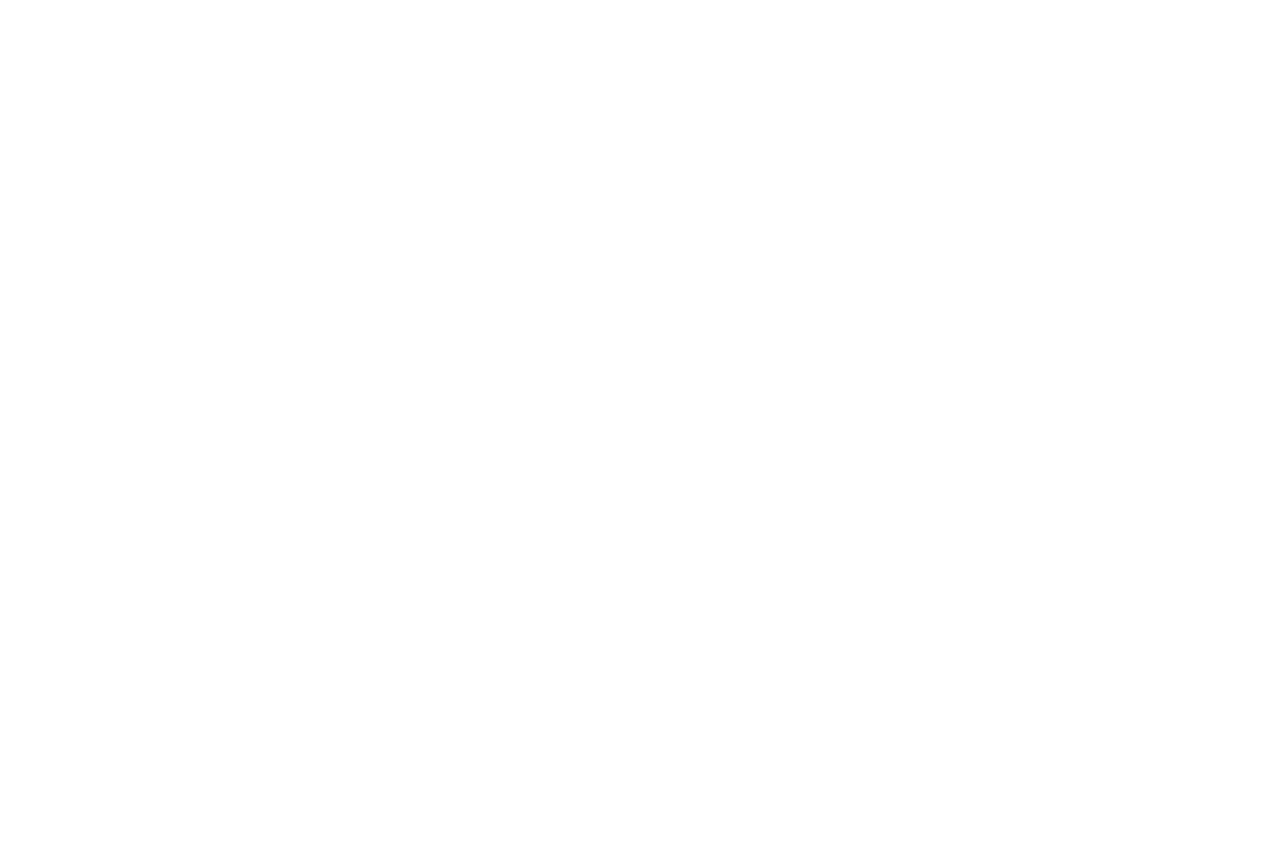
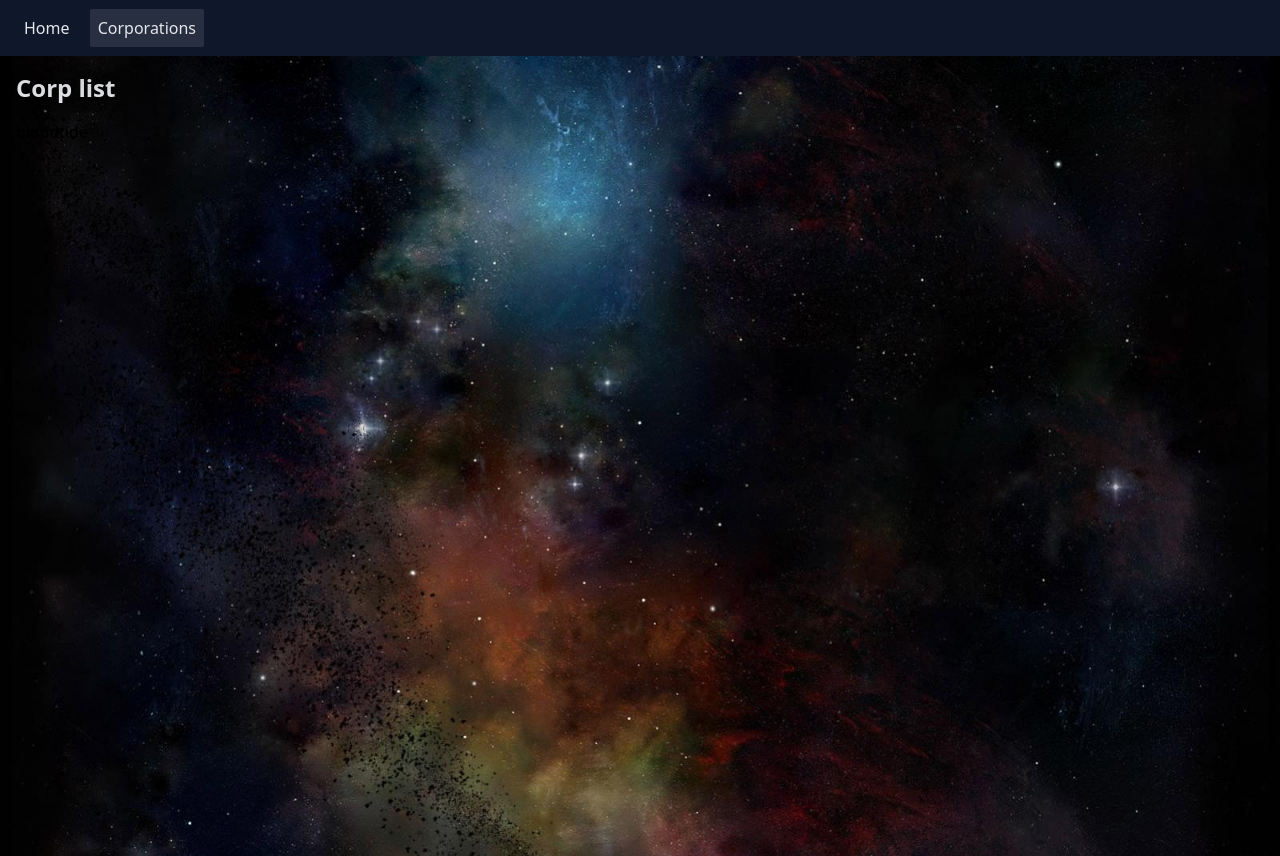
Before and after one commit to michal-stachura/hades-star, a Nuxt app: page /corporations in a window 1280 px wide. Before the commit this address had no page. Before the commit the page ends 800 px from the top, so only its background shows below. Built offline with nearby package versions, Linux system fonts and the light colour scheme.

Commit message:
base layout + page trransitions

```diff
--- /dev/null
+++ b/components/NavBar.vue
@@ -0,0 +1,19 @@
+<template>
+  <div class="fixed top-0 w-full shadow-b shadow-2xl p-4 bg-slate-900 text-gray-200">
+    <NuxtLink to="/">
+      Home
+    </NuxtLink>
+    <NuxtLink to="/corporations">
+      Corporations
+    </NuxtLink>
+  </div>
+</template>
+
+<style lang="scss" scoped>
+a {
+  @apply p-2 rounded-sm mr-2
+}
+.router-link-active {
+  @apply bg-gray-50/10;
+}
+</style>
--- /dev/null
+++ b/components/Ui/HeaderH1.vue
@@ -0,0 +1,5 @@
+<template>
+  <h1 class="pb-4 text-2xl font-semibold text-gray-200">
+    <slot />
+  </h1>
+</template>
--- /dev/null
+++ b/layouts/default.vue
@@ -0,0 +1,22 @@
+<template>
+  <div>
+    <NavBar />
+    <div class="mt-14 bg-[url('/assets/images/bck.jpg')] bg-center bg-cover min-h-screen">
+      <div class="container p-4">
+        <NuxtPage />
+      </div>
+    </div>
+  </div>
+</template>
+
+<style lang="scss">
+  .page-enter-active,
+  .page-leave-active {
+    transition: all 0.4s;
+  }
+  .page-enter-from,
+  .page-leave-to {
+    opacity: 0;
+    filter: blur(1rem);
+  }
+</style>
--- a/nuxt.config.ts
+++ b/nuxt.config.ts
@@ -1,4 +1,7 @@
 // https://nuxt.com/docs/api/configuration/nuxt-config
 export default defineNuxtConfig({
-  modules: ['@nuxtjs/tailwindcss']
+  modules: ['@nuxtjs/tailwindcss'],
+  app: {
+    pageTransition: { name: 'page', mode: 'out-in' }
+  },
 })
--- a/package.json
+++ b/package.json
@@ -9,6 +9,8 @@
   },
   "devDependencies": {
     "@nuxtjs/tailwindcss": "^6.2.0",
-    "nuxt": "3.0.0"
+    "nuxt": "3.0.0",
+    "sass": "^1.57.1",
+    "sass-loader": "^13.2.0"
   }
 }
--- /dev/null
+++ b/pages/corporations/[id].vue
@@ -0,0 +1,5 @@
+<template>
+  <div>
+    <h1>Corp details</h1>
+  </div>
+</template>
--- /dev/null
+++ b/pages/corporations/index.vue
@@ -0,0 +1,6 @@
+<template>
+  <div>
+    <UiHeaderH1>Corp list</UiHeaderH1>
+    <NuxtLink to="/corporations/bloodtide">bloodtide</NuxtLink>
+  </div>
+</template>
--- a/pages/index.vue
+++ b/pages/index.vue
@@ -1,5 +1,5 @@
 <template>
   <div>
-    <h1 class="text-red-800">This is red text</h1>
+    <UiHeaderH1>This is header text</UiHeaderH1>
   </div>
 </template>
```
Also changed, not shown: assets/images/bck.jpg (added), 1 other file (tests, documents, lock files or other folders).
